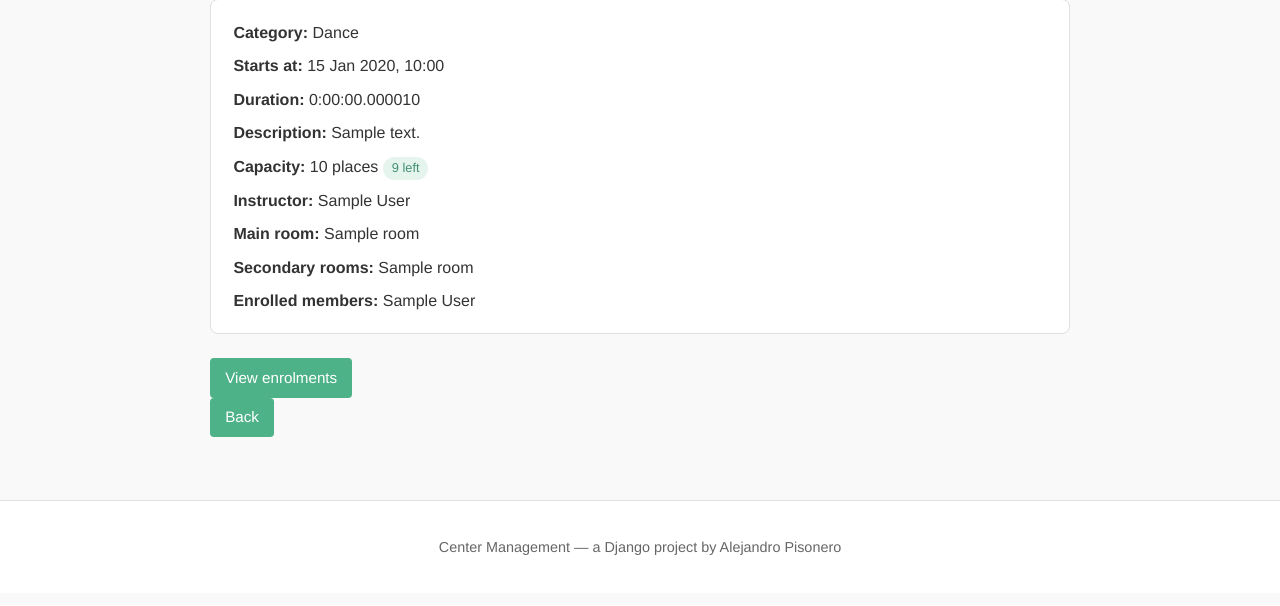
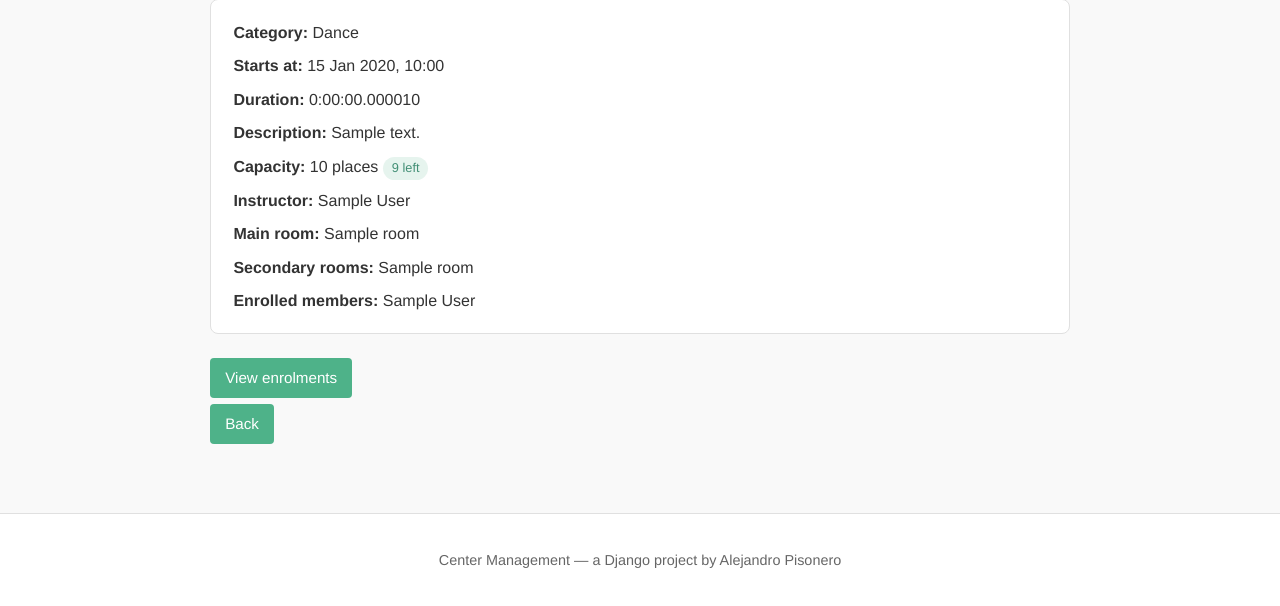
Before and after one commit to Pisonero22/Center-Management, a Django app: page /activities/1/ in a window 1280 px wide. Shown: the part 195-801 px from the top of the page. Before the commit the page ends 750 px from the top, so only its background shows below. Run offline with Django 5.2, Linux system fonts and the light colour scheme; tables that the repository leaves empty hold one stand-in row (values such as "Sample post").

Commit message:
style: space out the action buttons

```diff
--- a/activities/static/css/style.css
+++ b/activities/static/css/style.css
@@ -322,3 +322,9 @@ blockquote {
   color: var(--muted);
   margin-bottom: 1.5em;
 }
+
+/* Button rows: keep them from touching each other */
+p > .btn,
+p > button {
+  margin: 0 0.4rem 0.4rem 0;
+}
```
